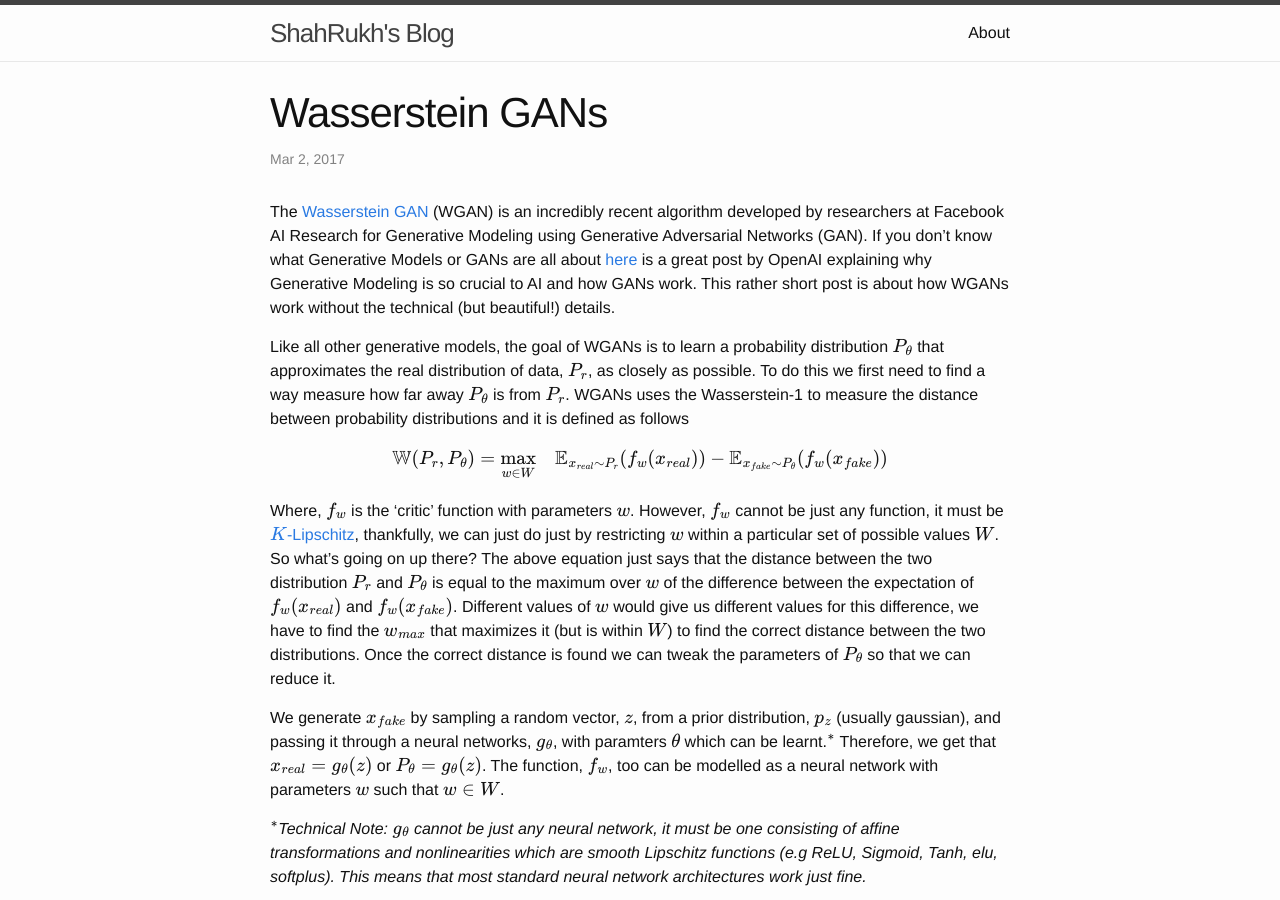
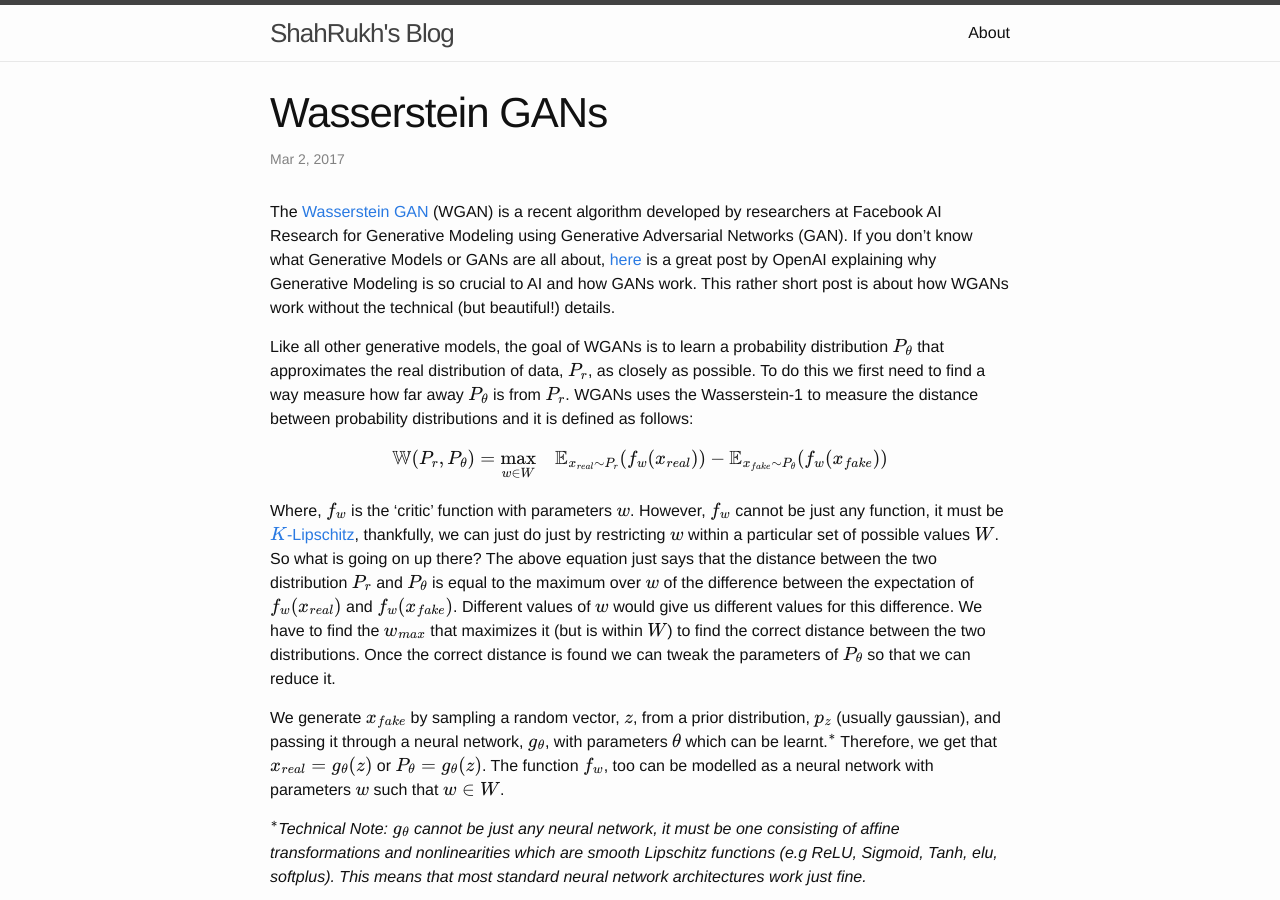
Before and after one commit to shahrukhathar/shahrukhathar.github.io, a Jekyll site: the page built from _posts/2017-03-04-Wasserstein-GANs.markdown, in a window 1280 px wide and 900 px high. Built offline with Jekyll 4.4.1, drawn with Linux system fonts in a browser that asks for light colours; formulas are drawn with MathJax 3; some of the changed text lies outside the part shown.

Commit message:
UpdatedWGAN

```diff
--- a/_posts/2017-03-04-Wasserstein-GANs.markdown
+++ b/_posts/2017-03-04-Wasserstein-GANs.markdown
@@ -4,17 +4,17 @@
 date:   2017-03-03 00:01:59 +0530
 ---
 
-The [Wasserstein GAN](https://arxiv.org/pdf/1701.07875.pdf) (WGAN) is an incredibly recent algorithm developed by researchers at
+The [Wasserstein GAN](https://arxiv.org/pdf/1701.07875.pdf) (WGAN) is a recent algorithm developed by researchers at
 Facebook AI Research for Generative Modeling using
 Generative Adversarial Networks (GAN).
-If you don't know what Generative Models or GANs are all about [here](https://openai.com/blog/generative-models/)
+If you don't know what Generative Models or GANs are all about, [here](https://openai.com/blog/generative-models/)
 is a great post by OpenAI explaining why Generative Modeling is so crucial to AI and how GANs work. This rather short post is about how
 WGANs work without the technical (but beautiful!) details.
 
 Like all other generative models, the goal of WGANs is to learn a probability distribution $$P_{\theta}$$ that
 approximates the real distribution of data, $$P_{r}$$, as closely as possible. To do this we first need
 to find a way measure how far away $$P_{\theta}$$ is from $$P_{r}$$. WGANs uses the Wasserstein-1 to measure
-the distance between probability distributions and it is defined as follows
+the distance between probability distributions and it is defined as follows:
 
 $$
 \mathbb{W}(P_{r}, P_{\theta}) = \underset{w \in W}{\text{max}}\quad \mathbb{E}_{x_{real} \sim P_{r}}(f_{w}(x_{real})) -
@@ -24,16 +24,16 @@
 Where, $$f_{w}$$ is the 'critic' function with parameters $$w$$. However, $$f_{w}$$  cannot be just any function, it must be
 [$$K$$-Lipschitz](https://en.wikipedia.org/wiki/Lipschitz_continuity), thankfully, we can just do just by restricting
 $$w$$ within a particular set of possible
-values $$W$$. So what's going on up there? The above equation just says that the distance
+values $$W$$. So what is going on up there? The above equation just says that the distance
 between the two distribution $$P_{r}$$ and $$P_{\theta}$$ is equal to the maximum over $$w$$ of the difference between the expectation of
-$$f_{w}(x_{real})$$ and $$f_{w}(x_{fake})$$. Different values of $$w$$ would give us different values for this difference, we have to find
+$$f_{w}(x_{real})$$ and $$f_{w}(x_{fake})$$. Different values of $$w$$ would give us different values for this difference. We have to find
 the $$w_{max}$$ that maximizes it (but is within $$W$$) to find the correct distance between the two distributions. Once the correct
 distance is found we can tweak the parameters of $$P_{\theta}$$ so that we can reduce it.
 
 
-We generate $$x_{fake}$$ by sampling a random vector, $$z$$, from a prior distribution, $$p_{z}$$ (usually gaussian), and passing it through a neural networks,
-$$g_{\theta}$$, with paramters $$\theta$$ which can be learnt.$$^{*}$$
-Therefore, we get that $$x_{real} = g_{\theta}(z)$$ or $$P_{\theta} = g_{\theta}(z)$$. The function, $$f_{w}$$, too can be modelled as a neural network with parameters $$w$$ such that
+We generate $$x_{fake}$$ by sampling a random vector, $$z$$, from a prior distribution, $$p_{z}$$ (usually gaussian), and passing it through a neural network,
+$$g_{\theta}$$, with parameters $$\theta$$ which can be learnt.$$^{*}$$
+Therefore, we get that $$x_{real} = g_{\theta}(z)$$ or $$P_{\theta} = g_{\theta}(z)$$. The function $$f_{w}$$, too can be modelled as a neural network with parameters $$w$$ such that
 $$w \in W$$.
 
 *$$^{*}$$Technical Note: $$g_{\theta}$$ cannot be just any neural network,
@@ -64,7 +64,7 @@
 by finding the $$w$$ that maximizes $$\left[\frac{1}{m}\sum\limits_{i = 1}^{m}f_{w}(x_{real}^{(i)}) -
 \frac{1}{m}\sum\limits_{i = 1}^{m}f_{w}(g_{\theta}(z^{(i)}))\right]$$ (lines 2 - 6).
 We then clip the updated $$w$$ to ensure $$f_{w}$$ is $$K$$-Lipschitz. Once the correct distance is learnt we fix $$w$$ and
-update $$\theta$$, the paramters of $$g_{\theta}$$, to minimize this distance (lines 9 - 10). We repeat this process till convergence is reached.
+update $$\theta$$, the parameters of $$g_{\theta}$$, to minimize this distance (lines 9 - 10). We repeat this process till convergence is reached.
 
 # Empirical Results
 
```
